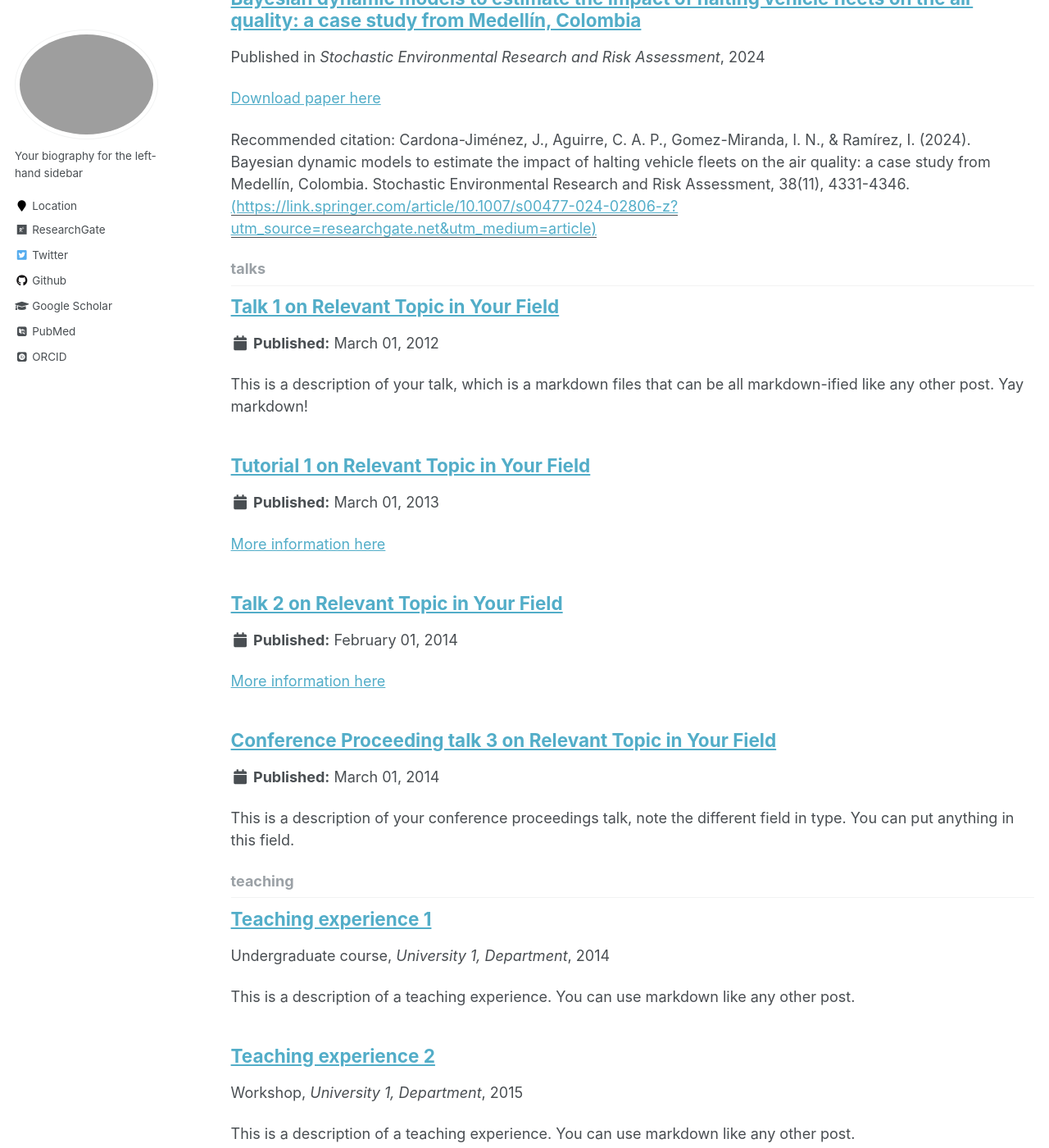
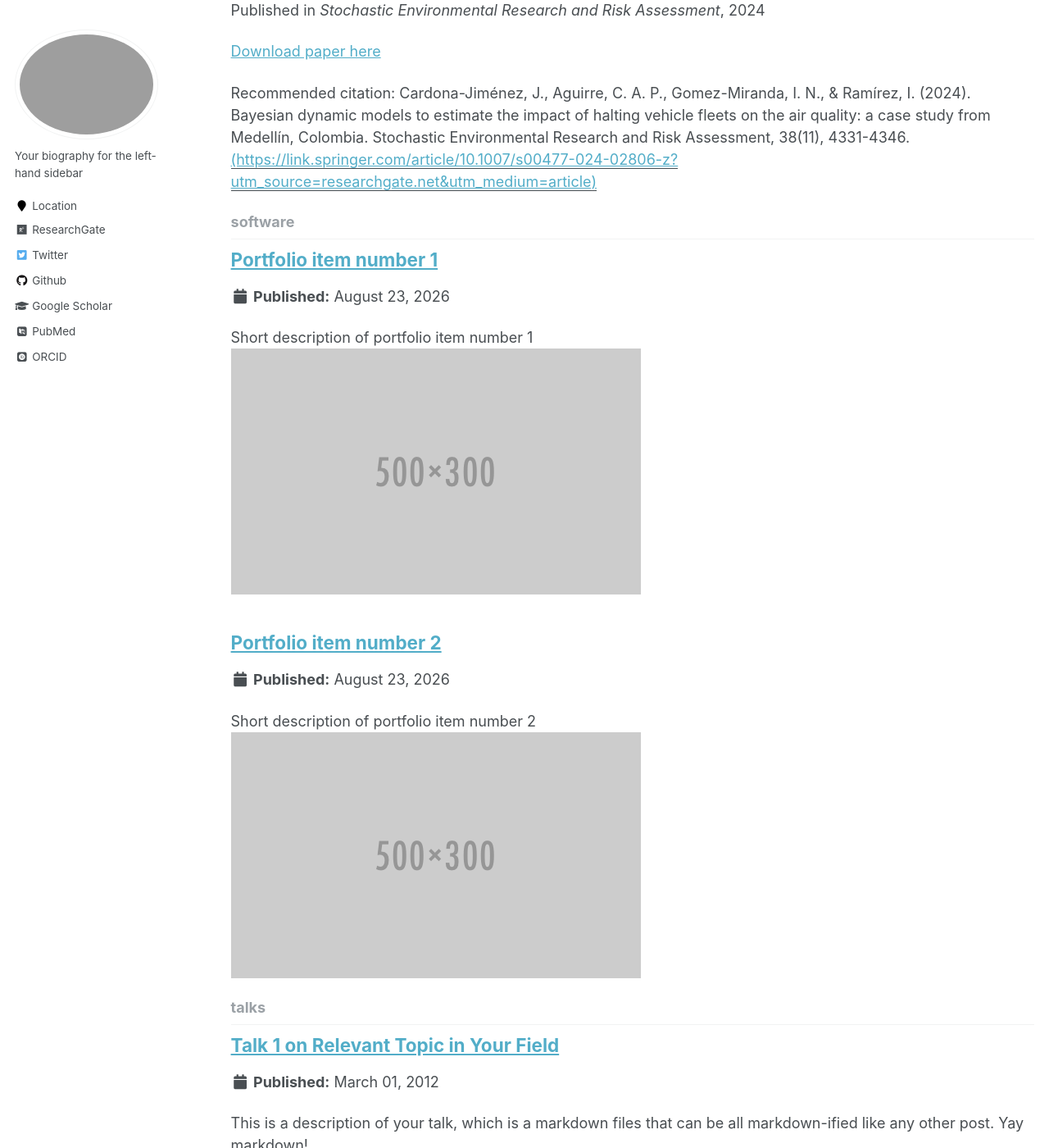
Before and after one commit to JohnatanLAB/JohnatanLAB.github.io, a Jekyll site: the page built from _pages/collection-archive.html, in a window 1280 px wide and 1400 px high, scrolled down 1265 px. Shown: the whole window at 82% size. Built offline with Jekyll 4.4.1, drawn with Linux system fonts in a browser that asks for light colours; some web fonts are replaced; part of the change alters nothing that is shown.

Commit message:
Update _config.yml

```diff
--- a/_config.yml
+++ b/_config.yml
@@ -181,7 +181,7 @@ collections:
   publications:
     output: true
     permalink: /:collection/:path/
-  portfolio:
+  software:
     output: true
     permalink: /:collection/:path/
   talks:
```
